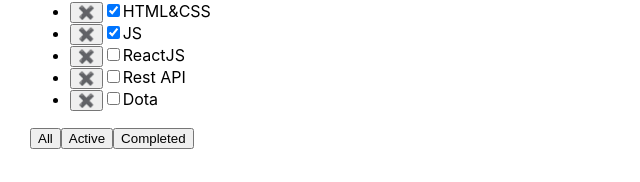
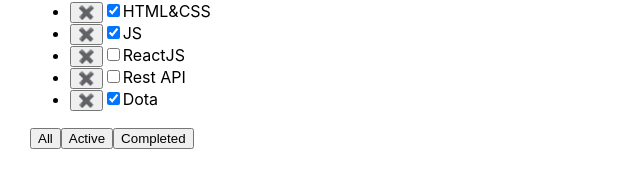
Before and after one commit to Kliapwnz/MyTODO, a React (Create React App) app: page / in a window 1280 px wide. Shown: the part 127-309 px from the top of the page, without its empty margins (0-640 px from the left). Built offline with nearby package versions, Linux system fonts and the light colour scheme.

Commit message:
dota true

```diff
--- a/src/App.tsx
+++ b/src/App.tsx
@@ -8,7 +8,7 @@
         {id: 2, title: "JS", isDone: true},
         {id: 3, title: "ReactJS", isDone: false},
         {id: 4, title: "Rest API", isDone: false},
-        {id: 5, title: "Dota", isDone: false}
+        {id: 5, title: "Dota", isDone: true}
     ])
 
     let [filter, setFiler] = useState("All")
```
